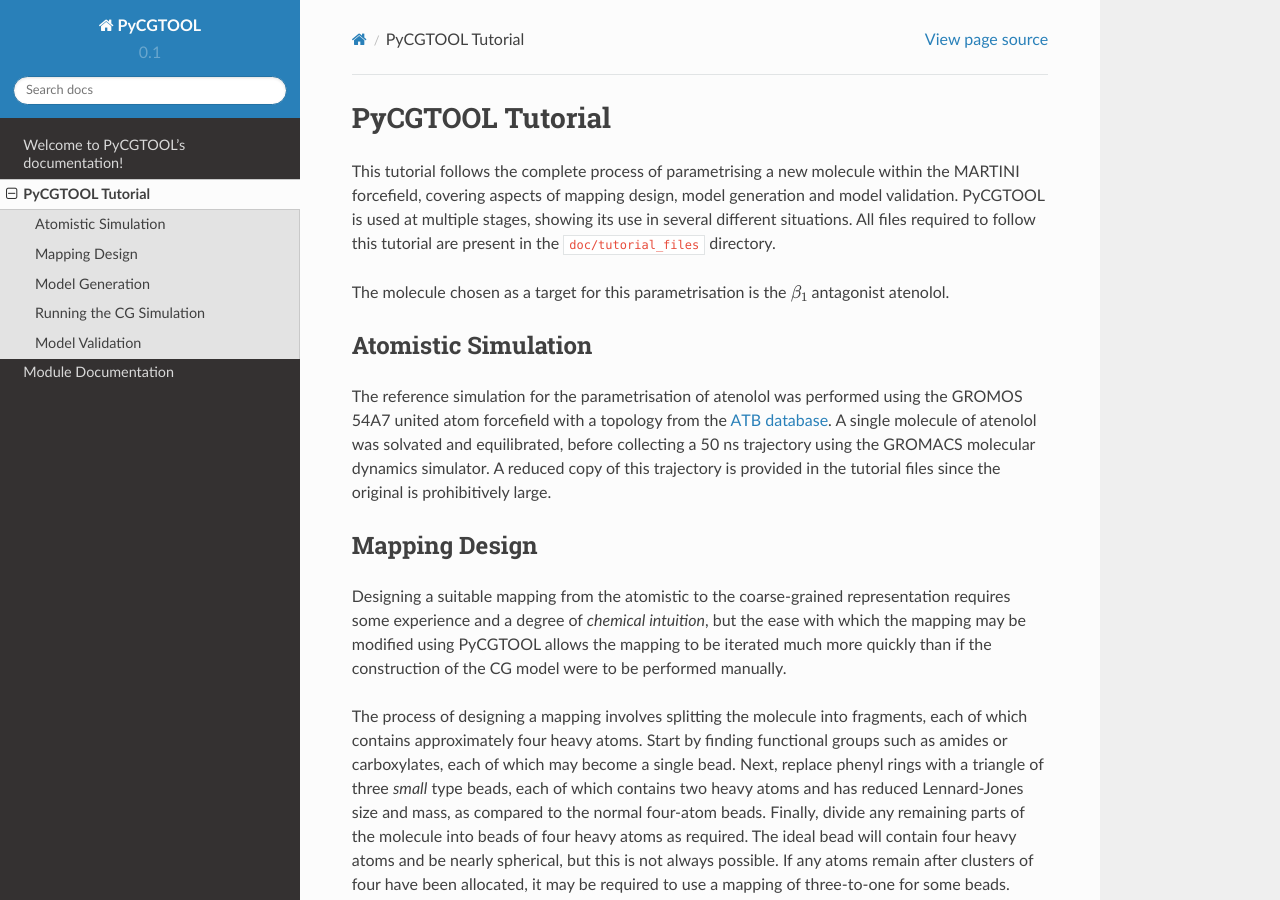
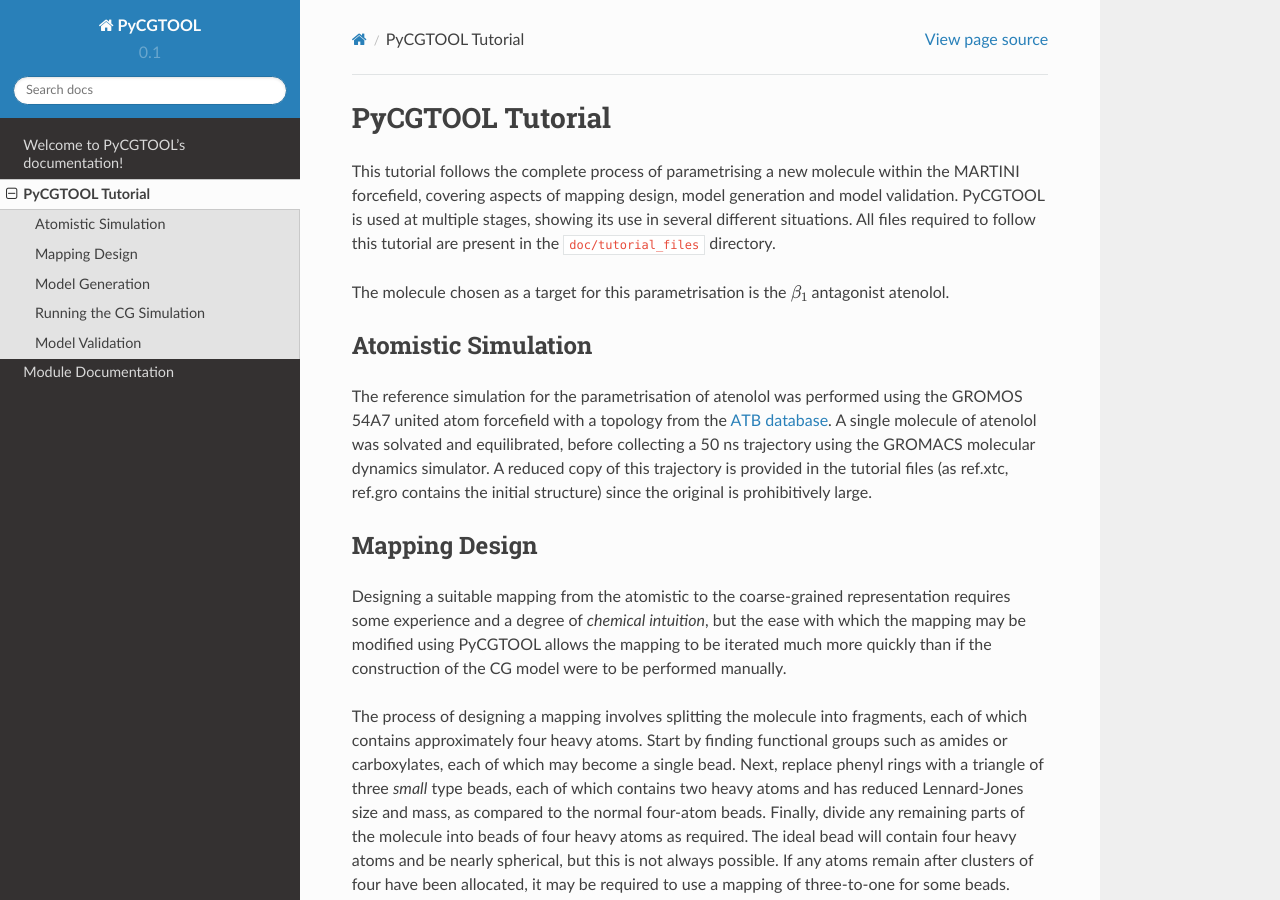
Before and after one commit to jag1g13/pycgtool, a Sphinx documentation site: the page built from doc/source/tutorial.rst, in a window 1280 px wide and 900 px high. Built offline with Sphinx 7.4.7 and the Read the Docs theme 2.0.0, drawn with Linux system fonts in a browser that asks for light colours; some of the changed text lies outside the part shown.

Commit message:
Edit the tutorial text to agree with the provided atomistic trajectory filenames

```diff
--- a/doc/source/tutorial.rst
+++ b/doc/source/tutorial.rst
@@ -12,7 +12,7 @@ Atomistic Simulation
 --------------------
 The reference simulation for the parametrisation of atenolol was performed using the GROMOS 54A7 united atom forcefield with a topology from the `ATB database <https://atb.uq.edu.au/molecule.py?molid=23433>`_.
 A single molecule of atenolol was solvated and equilibrated, before collecting a 50 ns trajectory using the GROMACS molecular dynamics simulator.
-A reduced copy of this trajectory is provided in the tutorial files since the original is prohibitively large.
+A reduced copy of this trajectory is provided in the tutorial files (as ref.xtc, ref.gro contains the initial structure) since the original is prohibitively large.
 
 Mapping Design
 --------------
@@ -72,7 +72,7 @@ Model Generation
 The process of model generation after having created the mapping and bond definition files is automated by PyCGTOOL.
 In the simplest case, a parameter set may be generated simply by passing the four input files to PyCGTOOL::
 
-    pycgtool.py -g atenolol.gro -x atenolol.xtc -m atenolol.map -b atenolol.bnd
+    pycgtool.py -g ref.gro -x ref.xtc -m atenolol.map -b atenolol.bnd
 
 This will create two output files ``out.gro``, the mapped CG coordinates, and ``out.itp``, the calculated CG model parameters.
 
```
